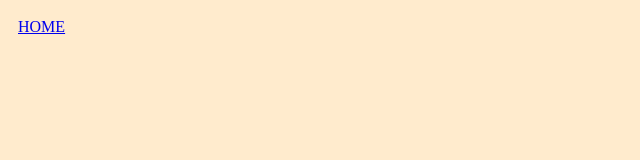
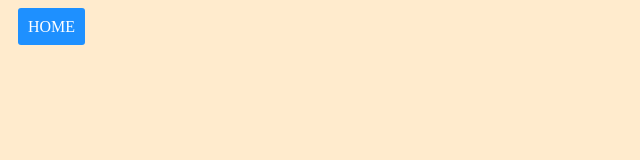
Before and after one commit to LavaMedia4/LavaMedia4-github.io, a plain HTML site: page index.html in a window 1280 px wide. Shown: the whole page, without its empty margins (0-640 px from the left). Drawn offline with Linux system fonts and the light colour scheme.

Commit message:
Update style.css

```diff
--- a/style.css
+++ b/style.css
@@ -3,5 +3,19 @@ body {
 }
 .navbar {
 padding:10px;
+border-radius:5px;
+}
+
+.navbar a {
+background-color:dodgerblue;
+color:white;
+transition-duration:0.3s;
 text-decoration:none;
+padding:10px;
+border-radius:3px;
 }
+
+.navbar a:hover {
+background-color:royalblue;
+color:white;
+}
```
